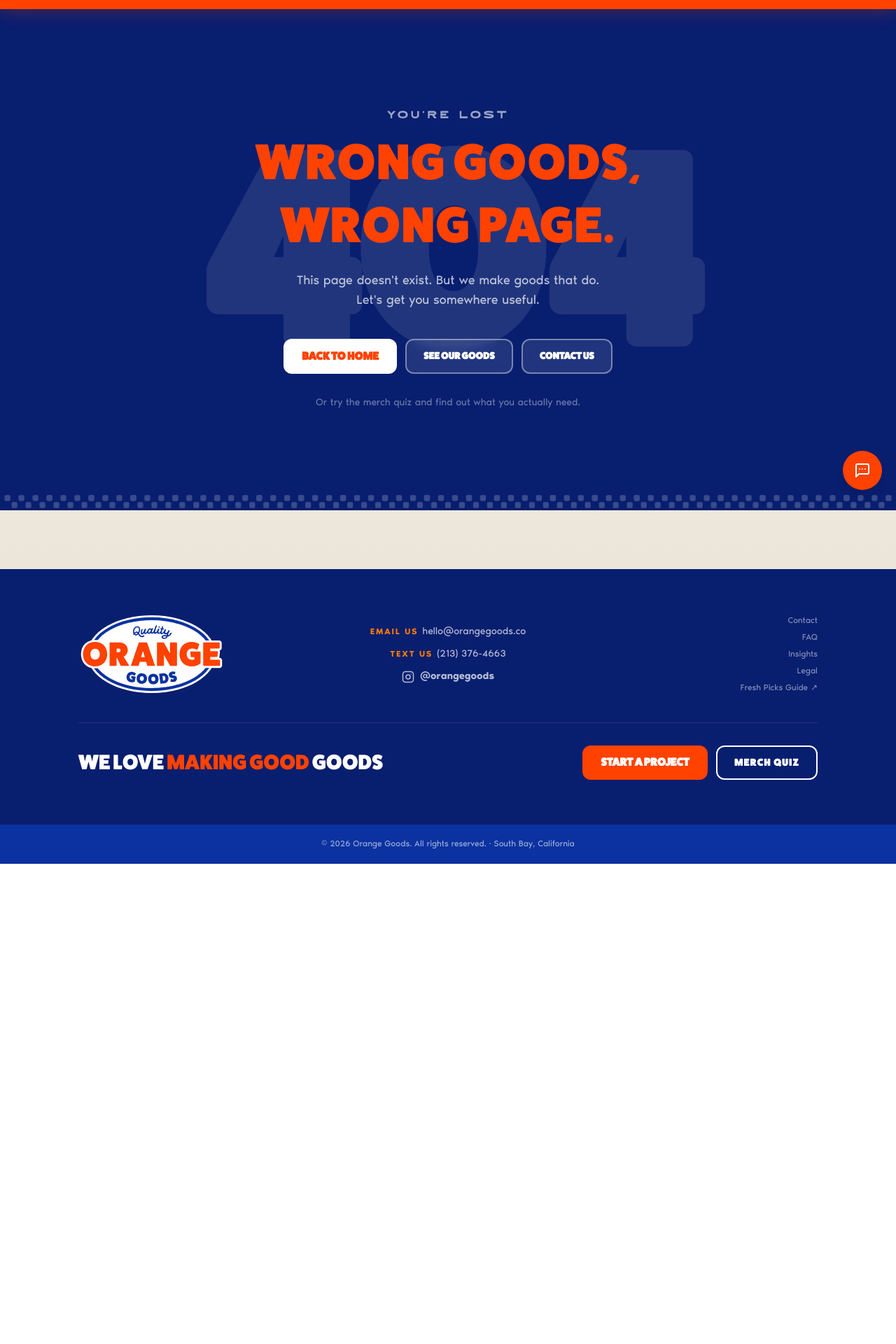
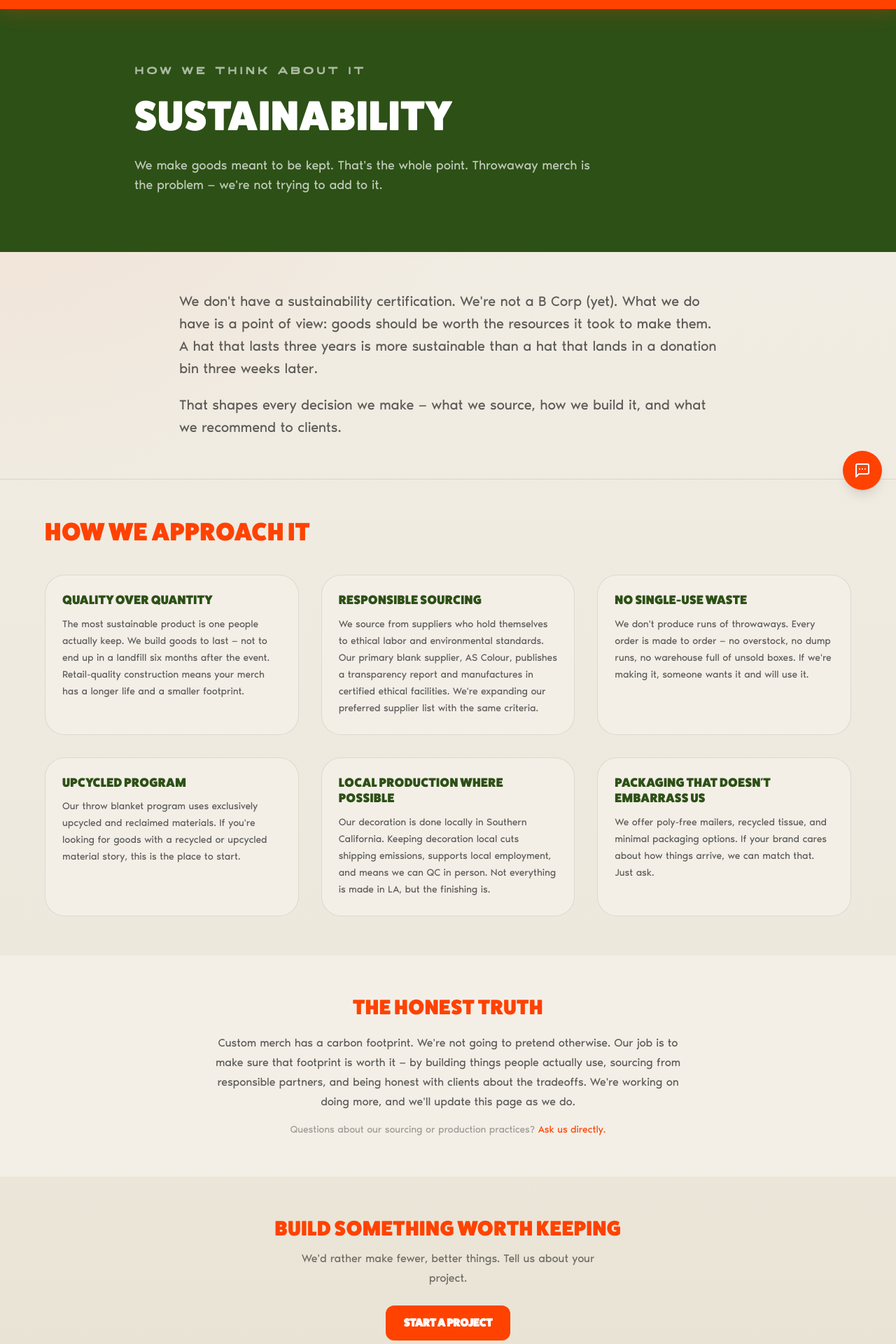
Before and after one commit to hanaajones/orangegoods-website, a Next.js app: page /sustainability in a window 1280 px wide. Before the commit this address had no page. Shown: the part 80-2000 px from the top of the page at 70% size. Before the commit the page ends 1314 px from the top, so only its background shows below. Built offline with nearby package versions, Linux system fonts and the light colour scheme.

Commit message:
feat: /sustainability page + footer link; forest green hero, 6 pillars, honest positioning

```diff
--- /dev/null
+++ b/app/sustainability/page.tsx
@@ -0,0 +1,146 @@
+import Link from "next/link";
+import { startProjectHref } from "@/lib/content";
+
+export const metadata = {
+  title: "Sustainability — Orange Goods",
+  description: "How Orange Goods approaches sustainability — quality over quantity, responsible sourcing, and goods built to last.",
+};
+
+const pillars = [
+  {
+    title: "Quality over quantity",
+    description:
+      "The most sustainable product is one people actually keep. We build goods to last — not to end up in a landfill six months after the event. Retail-quality construction means your merch has a longer life and a smaller footprint.",
+  },
+  {
+    title: "Responsible sourcing",
+    description:
+      "We source from suppliers who hold themselves to ethical labor and environmental standards. Our primary blank supplier, AS Colour, publishes a transparency report and manufactures in certified ethical facilities. We're expanding our preferred supplier list with the same criteria.",
+  },
+  {
+    title: "No single-use waste",
+    description:
+      "We don't produce runs of throwaways. Every order is made to order — no overstock, no dump runs, no warehouse full of unsold boxes. If we're making it, someone wants it and will use it.",
+  },
+  {
+    title: "Upcycled program",
+    description:
+      "Our throw blanket program uses exclusively upcycled and reclaimed materials. If you're looking for goods with a recycled or upcycled material story, this is the place to start.",
+  },
+  {
+    title: "Local production where possible",
+    description:
+      "Our decoration is done locally in Southern California. Keeping decoration local cuts shipping emissions, supports local employment, and means we can QC in person. Not everything is made in LA, but the finishing is.",
+  },
+  {
+    title: "Packaging that doesn't embarrass us",
+    description:
+      "We offer poly-free mailers, recycled tissue, and minimal packaging options. If your brand cares about how things arrive, we can match that. Just ask.",
+  },
+];
+
+export default function SustainabilityPage() {
+  return (
+    <main className="pb-24 md:pb-0">
+      {/* Hero */}
+      <section className="bg-[#2D5016] px-4 py-16 text-white md:px-8 md:py-20 lg:px-12">
+        <div className="mx-auto max-w-4xl">
+          <p
+            className="text-sm font-semibold uppercase tracking-[0.28em] text-white/60"
+            style={{ fontFamily: "var(--font-accent)" }}
+          >
+            How We Think About It
+          </p>
+          <h1
+            className="mt-4 text-4xl uppercase leading-tight text-white md:text-6xl"
+            style={{ fontFamily: "var(--font-display)" }}
+          >
+            Sustainability
+          </h1>
+          <p className="mt-5 max-w-2xl text-lg leading-7 text-white/70">
+            We make goods meant to be kept. That's the whole point. Throwaway merch is the problem — we're not trying to add to it.
+          </p>
+        </div>
+      </section>
+
+      {/* Intro */}
+      <section className="px-4 py-14 md:px-8 lg:px-12">
+        <div className="mx-auto max-w-3xl">
+          <p className="text-lg leading-8 text-[#1C1C1C]/70 md:text-xl">
+            We don't have a sustainability certification. We're not a B Corp (yet). What we do have is a point of view:
+            goods should be worth the resources it took to make them. A hat that lasts three years is more sustainable than
+            a hat that lands in a donation bin three weeks later.
+          </p>
+          <p className="mt-5 text-lg leading-8 text-[#1C1C1C]/70 md:text-xl">
+            That shapes every decision we make — what we source, how we build it, and what we recommend to clients.
+          </p>
+        </div>
+      </section>
+
+      {/* Pillars */}
+      <section className="border-t border-[#1C1C1C]/10 px-4 py-14 md:px-8 lg:px-12">
+        <div className="mx-auto max-w-6xl">
+          <h2
+            className="mb-10 text-3xl uppercase text-[#FF4200] md:text-4xl"
+            style={{ fontFamily: "var(--font-display)" }}
+          >
+            How we approach it
+          </h2>
+          <div className="grid gap-8 md:grid-cols-2 lg:grid-cols-3">
+            {pillars.map((p) => (
+              <div key={p.title} className="rounded-[1.75rem] border border-[#1C1C1C]/10 bg-[#F3EFE7] p-6">
+                <h3
+                  className="text-lg uppercase leading-tight text-[#2D5016]"
+                  style={{ fontFamily: "var(--font-display)" }}
+                >
+                  {p.title}
+                </h3>
+                <p className="mt-3 text-sm leading-6 text-[#1C1C1C]/70">{p.description}</p>
+              </div>
+            ))}
+          </div>
+        </div>
+      </section>
+
+      {/* Honest note */}
+      <section className="bg-[#F3EFE7] px-4 py-14 md:px-8 lg:px-12">
+        <div className="mx-auto max-w-3xl text-center">
+          <h2
+            className="text-2xl uppercase text-[#FF4200] md:text-3xl"
+            style={{ fontFamily: "var(--font-display)" }}
+          >
+            The honest truth
+          </h2>
+          <p className="mx-auto mt-5 max-w-2xl text-base leading-7 text-[#1C1C1C]/70">
+            Custom merch has a carbon footprint. We're not going to pretend otherwise. Our job is to make sure that
+            footprint is worth it — by building things people actually use, sourcing from responsible partners, and
+            being honest with clients about the tradeoffs. We're working on doing more, and we'll update this page
+            as we do.
+          </p>
+          <p className="mt-4 text-sm text-[#1C1C1C]/40">
+            Questions about our sourcing or production practices?{" "}
+            <Link href="/contact" className="text-[#FF4200] hover:underline">
+              Ask us directly.
+            </Link>
+          </p>
+        </div>
+      </section>
+
+      {/* CTA */}
+      <section className="px-4 py-14 text-center md:px-8">
+        <h2
+          className="text-2xl uppercase text-[#FF4200] md:text-3xl"
+          style={{ fontFamily: "var(--font-display)" }}
+        >
+          Build something worth keeping
+        </h2>
+        <p className="mx-auto mt-3 max-w-md text-base leading-7 text-[#1C1C1C]/60">
+          We'd rather make fewer, better things. Tell us about your project.
+        </p>
+        <Link href={startProjectHref} className="btn-og mt-6 inline-flex">
+          Start a Project
+        </Link>
+      </section>
+    </main>
+  );
+}
--- a/components/Footer.tsx
+++ b/components/Footer.tsx
@@ -5,6 +5,7 @@ const footerLinks = [
   { label: "Contact", href: "/contact" },
   { label: "FAQ", href: "/faq" },
   { label: "Insights", href: "/insights" },
+  { label: "Sustainability", href: "/sustainability" },
   { label: "Legal", href: "/legal" },
 ];
 
```
